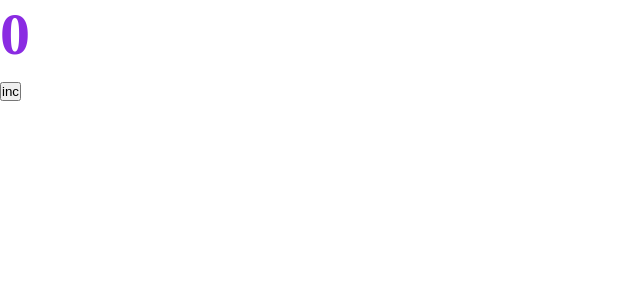
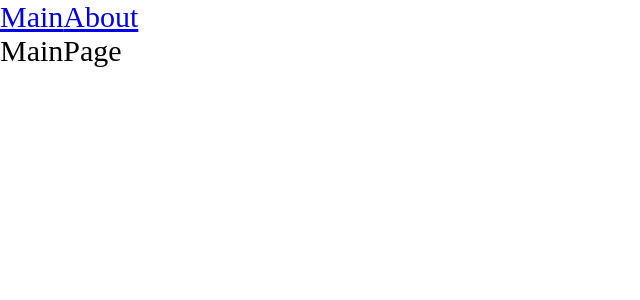
Before and after one commit to arman1231/advanced-frontend, a React app: page / in a window 1280 px wide. Shown: the top 300 px of the page, without its empty margins (0-640 px from the left). Built offline with nearby package versions, Linux system fonts and the light colour scheme.

Commit message:
add routing add code spliting

```diff
--- a/package.json
+++ b/package.json
@@ -15,6 +15,7 @@
     "@types/node": "^17.0.21",
     "@types/react": "^17.0.39",
     "@types/react-dom": "^17.0.11",
+    "@types/react-router-dom": "^5.3.3",
     "@types/webpack": "^5.28.0",
     "@types/webpack-dev-server": "^4.7.2",
     "css-loader": "^6.6.0",
@@ -32,6 +33,7 @@
   },
   "dependencies": {
     "react": "^17.0.2",
-    "react-dom": "^17.0.2"
+    "react-dom": "^17.0.2",
+    "react-router-dom": "^6.2.1"
   }
 }
--- a/src/App.tsx
+++ b/src/App.tsx
@@ -1,10 +1,23 @@
-import { Counter } from "./components/Counter";
-import "./index.scss"
+import AboutPage from "./pages/AboutPage/AboutPage";
+import { Route, Routes } from "react-router-dom";
+import "./index.scss";
+import MainPage from "./pages/MainPage/MainPage";
+import { Link } from "react-router-dom";
+import { AboutPageAsync } from "./pages/AboutPage/AboutPage.async";
+import { MainPageAsync } from "./pages/MainPage/MainPage.async";
+import { Suspense } from "react";
 
 export const App = () => {
   return (
     <div className="app">
-      <Counter />
+      <Link to={"/"}>Main</Link>
+      <Link to={"/about"}>About</Link>
+      <Suspense fallback={<div>Loading...</div>}>
+        <Routes>
+          <Route path={"/about"} element={<AboutPageAsync />} />
+          <Route path={"/"} element={<MainPageAsync />} />
+        </Routes>
+      </Suspense>
     </div>
   );
 };
--- a/src/index.tsx
+++ b/src/index.tsx
@@ -1,8 +1,11 @@
 import { Counter } from "./components/Counter";
 import { render } from "react-dom";
 import { App } from "./App";
+import { BrowserRouter } from "react-router-dom";
 
 render(
-    <App />,
-    document.getElementById('root')
-)
+  <BrowserRouter>
+    <App />
+  </BrowserRouter>,
+  document.getElementById("root")
+);
--- /dev/null
+++ b/src/pages/AboutPage/AboutPage.async.tsx
@@ -0,0 +1,3 @@
+import { lazy } from 'react';
+
+export const AboutPageAsync = lazy(() => import('./AboutPage'));
--- /dev/null
+++ b/src/pages/AboutPage/AboutPage.tsx
@@ -0,0 +1,8 @@
+import React from 'react'
+
+const AboutPage = () => {
+  return (
+    <div>AboutPage</div>
+  )
+}
+export default AboutPage
--- /dev/null
+++ b/src/pages/MainPage/MainPage.async.tsx
@@ -0,0 +1,3 @@
+import { lazy } from 'react';
+
+export const MainPageAsync = lazy(() => import('./MainPage'));
--- /dev/null
+++ b/src/pages/MainPage/MainPage.tsx
@@ -0,0 +1,8 @@
+import React from 'react'
+
+const MainPage = () => {
+  return (
+    <div>MainPage</div>
+  )
+}
+export default MainPage
--- a/src/tsconfig.json
+++ b/src/tsconfig.json
@@ -5,7 +5,7 @@
       // Однако это не означает, что теперь вовсе нельзя использовать any.
       // Это означает лишь, что в подобных ситуация разработчик должен явно писать any,
       "noImplicitAny": true,
-      "module": "es6",
+      "module": "esnext",
       // В какую спецификацию компилируем: для поддержки большинства браузеров
       "target": "es5",
       "jsx": "react-jsx",
```
Also changed, not shown: 2 other files (tests, documents, lock files or other folders).
